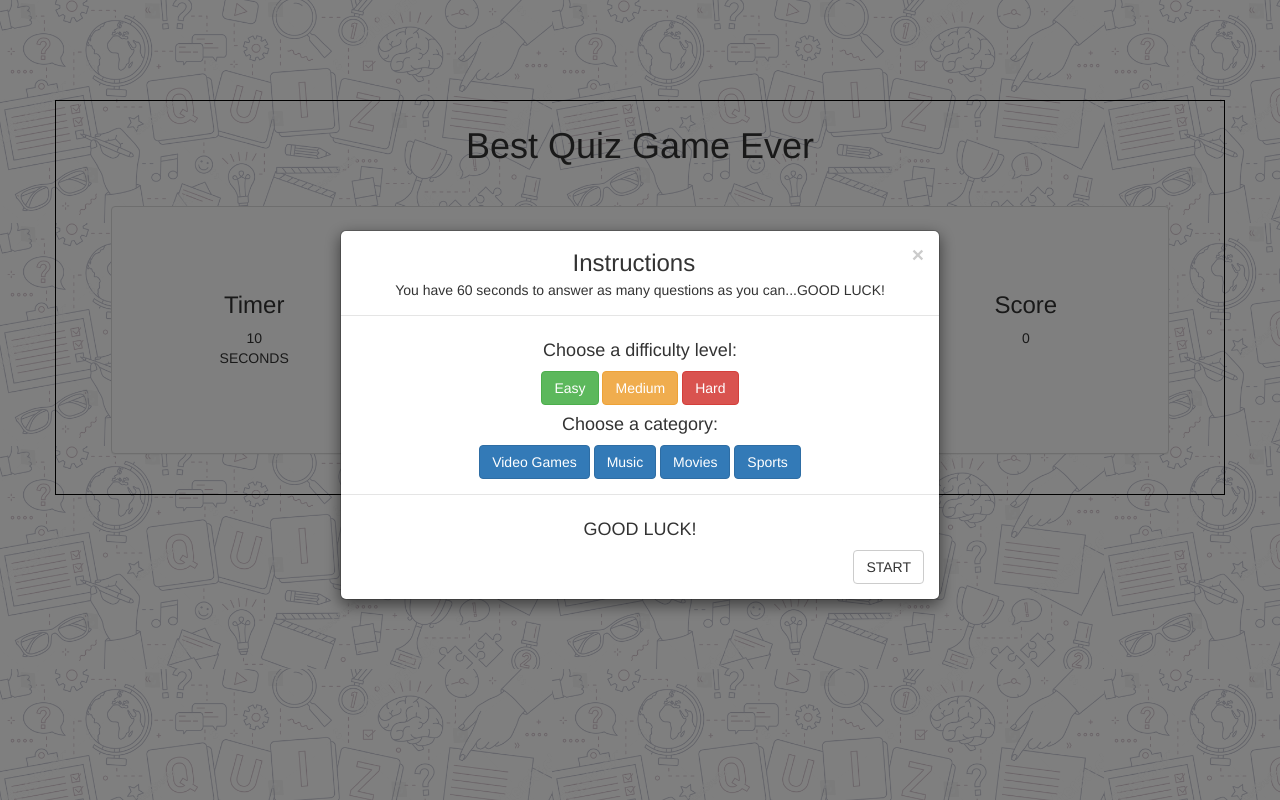
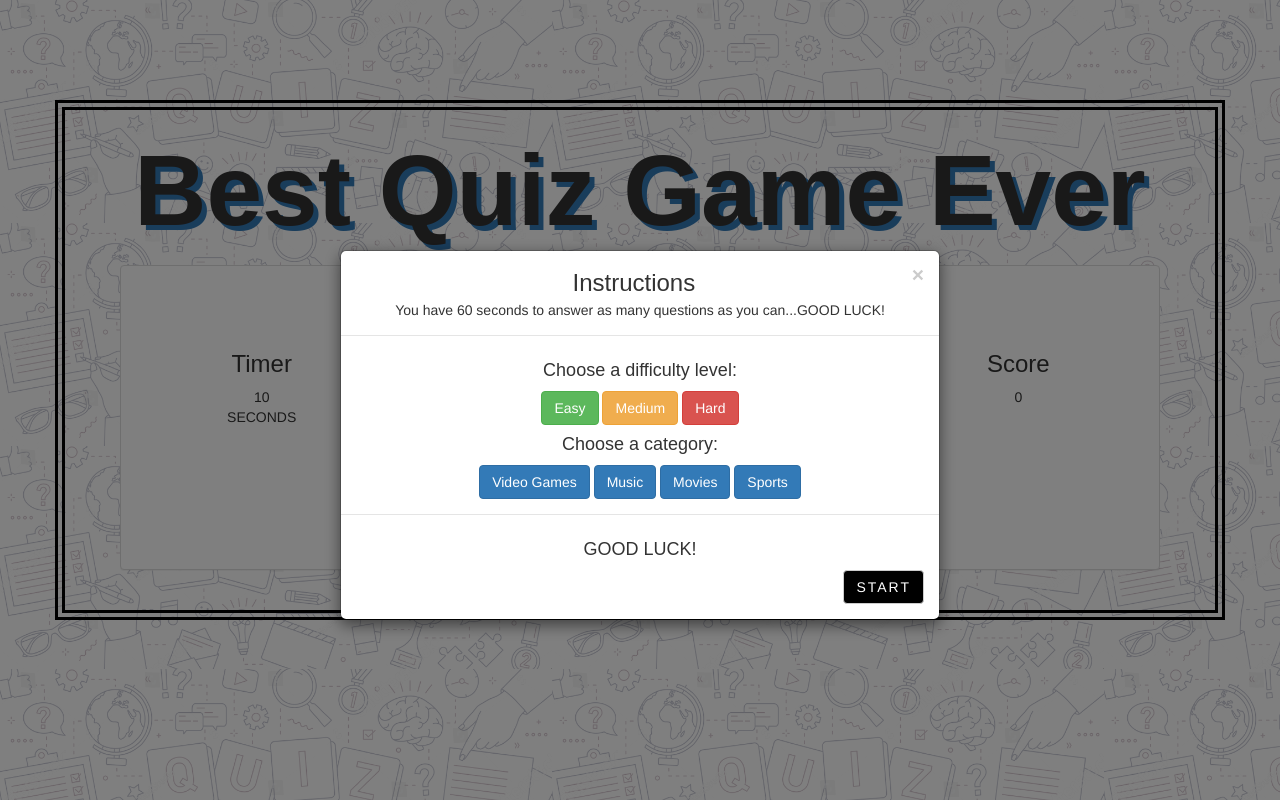
Before and after one commit to maroua-akkari/Sparta-game, a plain HTML site: page index.html in a window 1280 px wide. Drawn offline with nearby package versions, Linux system fonts and the light colour scheme; no server answers; a script that the page names is missing.

```diff
--- a/main.css
+++ b/main.css
@@ -2,25 +2,32 @@
   border: 1px solid black;
 } */
 
-h1, h2, h4 {
+h1, h2, h3, h4 {
   text-align: center;
+  font-family: "Marker Felt", fantasy;
 }
+
+
 
 h1 {
   padding-top: 5px;
+  font-family: "Marker Felt", fantasy;
+  font-weight: 900;
+  font-size: 100px;
+  text-shadow: 5px 5px #337ab7;
 }
 
 body {
   background: url("quiz-background.png");
 }
 
+
 .allContent {
-    border: 1px solid black;
+    border: 10px double black;
     margin-top: 100px;
 }
 
-.categories li {
-  list-style: none;
+.categories {
   text-align: center;
 }
 
@@ -28,7 +35,7 @@
   text-align: center;
 }
 
-.secs , .mins {
+.secs {
   text-align: center;
 }
 
@@ -37,7 +44,7 @@
 }
 
 .myModal {
-  margin-top: 200px;
+  margin-top: 220px;
 }
 
 .playAgain {
@@ -45,8 +52,30 @@
   text-decoration: none;
 }
 
+.ansHeading {
+  padding-top: 20px;
+}
+
+.choice {
+  height: 50px;
+  white-space: normal;
+  text-overflow: clip;
+  overflow: visible;
+}
+
+.start {
+  background-color: black;
+  color: white;
+  font-weight: 400;
+  letter-spacing: 2px;
+}
+
 .panel {
-margin: 40px;
+  margin-left: 40px;
+  margin-right: 40px;
+  margin-bottom: 40px;
+  margin-top: 20px;
+/* margin: 40px; */
 padding: 50px;
 text-align: center;
 }
```
